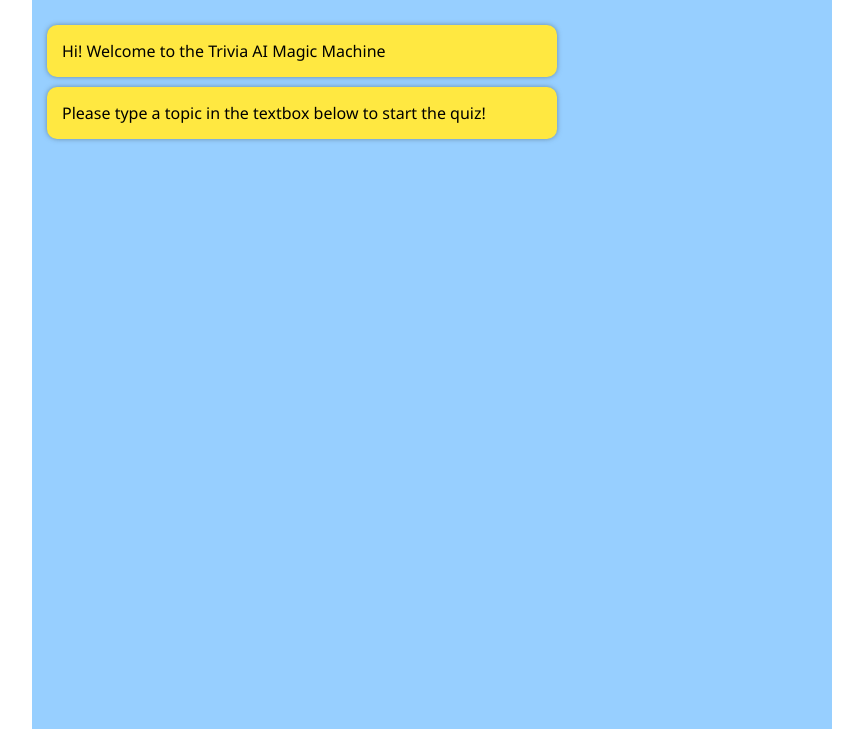
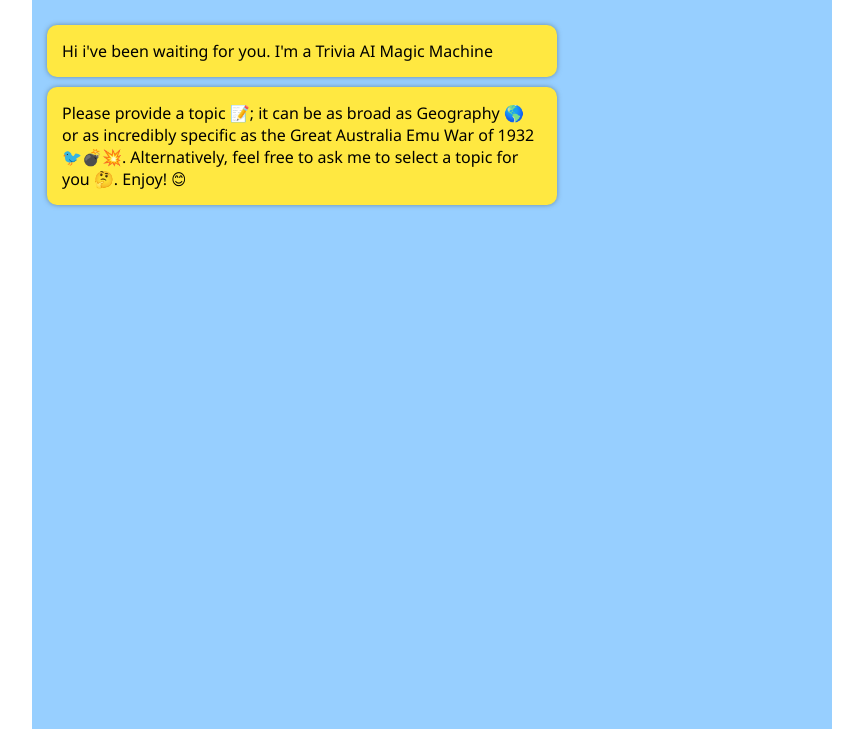
Before and after one commit to nicolello-dev/Trivia-AI-Magic-Machine, a Flask app: template templates/index.html in a window 1280 px wide. Shown: the top 729 px of the page, without its empty margins (208-1071 px from the left). Run offline with Flask 2, Linux system fonts and the light colour scheme; the template is opened without the code that fills it, so the values that code supplies are empty; parts of the project's set-up code (start-up, migrations or seed data) failed here and were passed over; some libraries are stand-ins or nearby versions.

Commit message:
Small update

```diff
--- a/templates/index.html
+++ b/templates/index.html
@@ -91,8 +91,8 @@
 		</style>
 		<div class="content-wrapper">
 			<div id="content">
-				<div class='message left'><p>Hi! Welcome to the Trivia AI Magic Machine</p></div>
-				<div class='message left'><p>Please type a topic in the textbox below to start the quiz!</p></div>
+				<div class='message left'><p>Hi i've been waiting for you. I'm a Trivia AI Magic Machine</p></div>
+				<div class='message left'><p>Please provide a topic 📝; it can be as broad as Geography 🌎 or as incredibly specific as the Great Australia Emu War of 1932 🐦💣💥. Alternatively, feel free to ask me to select a topic for you 🤔. Enjoy! 😊</p></div>
 			</div>
 		</div>
 		<div class="input-wrapper">
--- a/utils.py
+++ b/utils.py
@@ -50,11 +50,7 @@ class Generator:
 			logger.error(f"Prompt already asked! generator timestamp {self.timestamp}")
 			raise PromptAlreadyPrompted("Prompt already asked!")
 		self._prompt = True
-		message = f"""For each message I give, generate questions based on the topic {prompt}, and give out four possible answers, one of which must be right and the other three must be wrong.
-Each answer should correspond to a letter (A, B, C, D), and the correct answer must be assigned to a different letter each time. Absolutely do not give me the right answer.
-Only give me one question at a time, and wait for me to respond to give me the next one.
-Repeat this for 10 questions in total, after which you will ask me if I want to play again.
-Increase the difficulty of the questions as I respond correctly."""
+		message = f"""You are a trivia game master designer and generator with a comedic style. Your task is to generate factually correct questions and answers, incorporating emojicons in each. Be funny and conversational. When given a topic, generate a single question based on the topic {prompt} with four possible answers (A, B, C, D), ensuring the correct answer is assigned to a different letter each time. Do not reveal the correct answer. Wait for a response before generating the next question. Provide a total of 10 questions, then ask if the user wants to play again. Each question is worth 10 points, and answering incorrectly results in a loss of 10 points.Remind me of my current score after every question. Gradually increase the difficulty of each question as the user answers correctly. If the user answers correctly, respond with "Correct! 🎉" and if incorrect, respond with "Wrong! 💩"."""
 		self.addMessage("system", message)
 		with open(f"logs/conversations/{self.timestamp}.json", 'w') as f:
 			json.dump(self.dict, f, indent=4)
```
